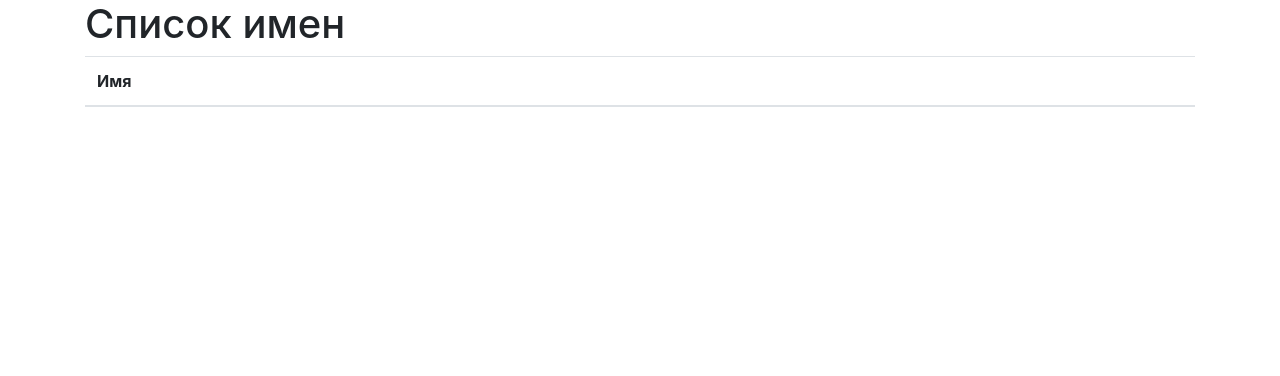
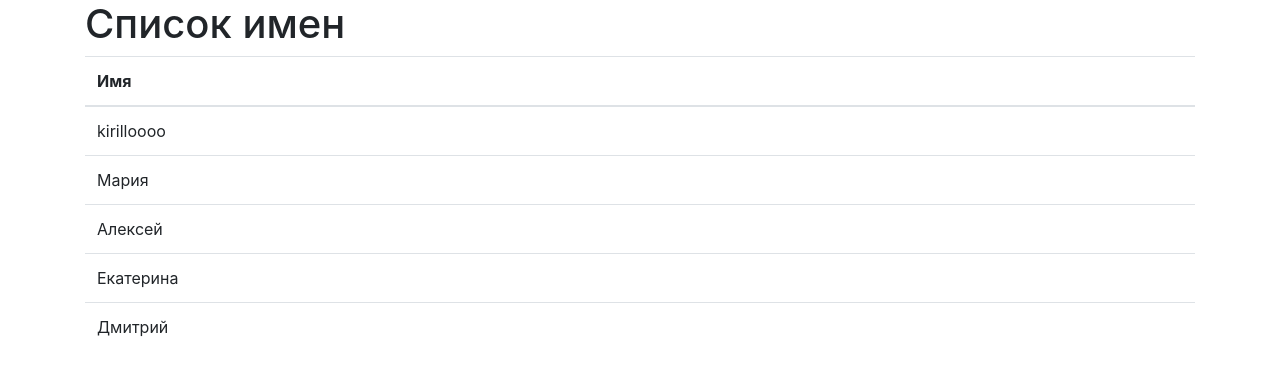
Before and after one commit to kirilloooo/super-octo-succotash, a plain HTML site: page index.html in a window 1280 px wide. Drawn offline with nearby package versions, Linux system fonts and the light colour scheme.

Commit message:
Update index.html

```diff
--- a/index.html
+++ b/index.html
@@ -24,17 +24,17 @@
     <script>
         // Функция для загрузки JSON-файла и создания таблицы
         function loadJSON() {
-            const url = 'https://raw.githubusercontent.com/kirilloooo/super-octo-succotash/main/user.json'; // Замените на свой URL-адрес JSON-файла
+            const url = 'https://raw.githubusercontent.com/kirilloooo/super-octo-succotash/main/user.json'; // Ваш URL-адрес JSON-файла
 
             fetch(url)
                 .then(response => response.json())
                 .then(data => {
-                    const nameList = document.getElementById('users');
+                    const nameList = document.getElementById('nameList');
 
-                    data.forEach(item => {
+                    data.users.forEach(name => {
                         const row = document.createElement('tr');
                         const cell = document.createElement('td');
-                        cell.textContent = item.name;
+                        cell.textContent = name;
                         row.appendChild(cell);
                         nameList.appendChild(row);
                     });
```
